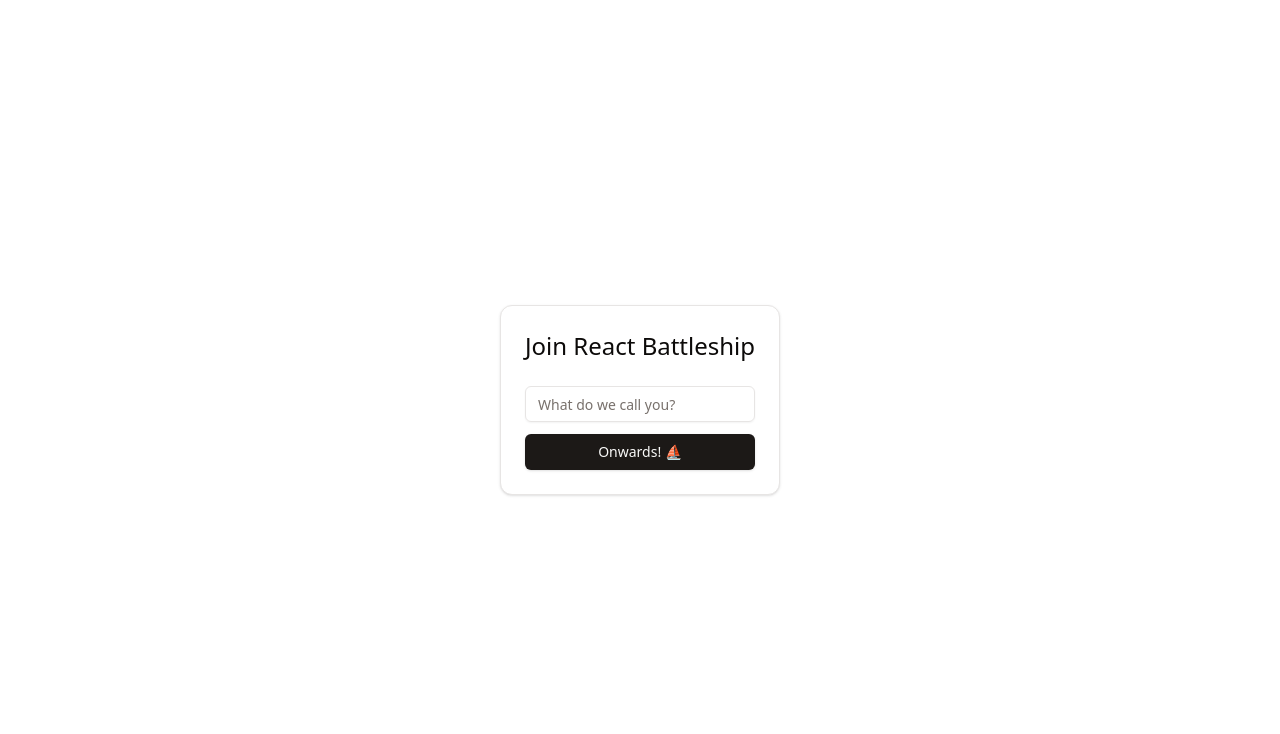
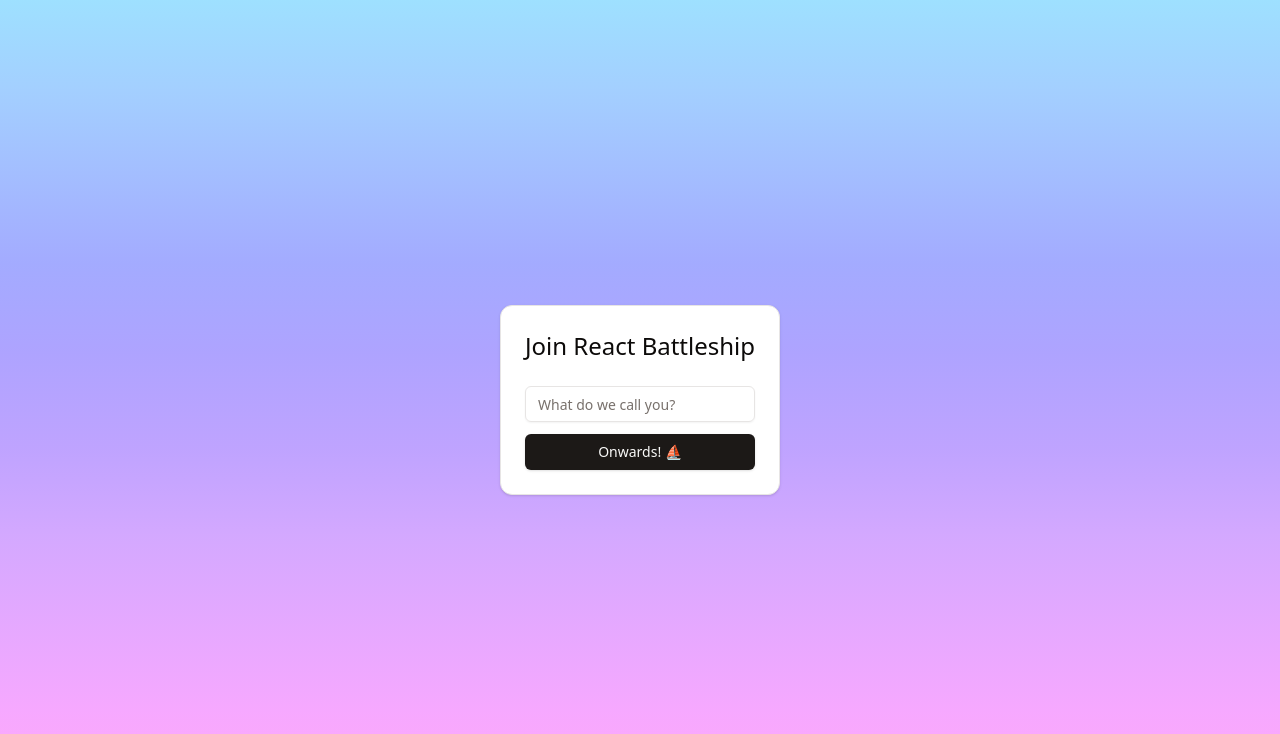
Before and after one commit to mayacoda/react-battleship, a React (Vite) app in the folder client/: page / in a window 1280 px wide. Shown: the top 734 px of the page. Built offline with nearby package versions, Linux system fonts and the light colour scheme; no server answers; what @react-battleship/types would draw is missing.

Commit message:
Improve UI

```diff
--- a/client/src/components/ui/alert-dialog.tsx
+++ b/client/src/components/ui/alert-dialog.tsx
@@ -34,7 +34,7 @@ const AlertDialogContent = React.forwardRef<
     <AlertDialogPrimitive.Content
       ref={ref}
       className={cn(
-        "fixed left-[50%] top-[50%] z-50 grid w-full max-w-lg translate-x-[-50%] translate-y-[-50%] gap-4 border bg-background p-6 shadow-lg duration-200 data-[state=open]:animate-in data-[state=closed]:animate-out data-[state=closed]:fade-out-0 data-[state=open]:fade-in-0 data-[state=closed]:zoom-out-95 data-[state=open]:zoom-in-95 data-[state=closed]:slide-out-to-left-1/2 data-[state=closed]:slide-out-to-top-[48%] data-[state=open]:slide-in-from-left-1/2 data-[state=open]:slide-in-from-top-[48%] sm:rounded-lg",
+        "fixed left-[50%] top-[50%] z-50 grid w-full max-w-sm translate-x-[-50%] translate-y-[-50%] gap-4 border bg-background p-6 shadow-lg duration-200 data-[state=open]:animate-in data-[state=closed]:animate-out data-[state=closed]:fade-out-0 data-[state=open]:fade-in-0 data-[state=closed]:zoom-out-95 data-[state=open]:zoom-in-95 data-[state=closed]:slide-out-to-left-1/2 data-[state=closed]:slide-out-to-top-[48%] data-[state=open]:slide-in-from-left-1/2 data-[state=open]:slide-in-from-top-[48%] sm:rounded-lg",
         className,
       )}
       {...props}
--- a/client/src/pages/Lobby.tsx
+++ b/client/src/pages/Lobby.tsx
@@ -24,6 +24,7 @@ import {
   Vector3,
 } from "three";
 import { WaterPlane } from "@/components/ui/WaterPlane.tsx";
+import { Badge } from "@/components/ui/badge.tsx";
 
 export const ProtectedLobbyPage = withSocketProtection(LobbyPage);
 
@@ -186,7 +187,6 @@ const ControlledPlayer = forwardRef<Group, { player: Player }>(
     return (
       <PlayerObject
         ref={playerMesh}
-        color={"yellow"}
         position={[player.position.x, player.position.y, player.position.z]}
         quaternion={[x, y, z, w]}
       />
@@ -217,11 +217,12 @@ function OtherPlayer({
     <group
       onClick={(e) => {
         e.stopPropagation();
-        setShowChallengeButton((prev) => !prev);
+        if (!player.isPlaying) {
+          setShowChallengeButton((prev) => !prev);
+        }
       }}
     >
       <PlayerObject
-        color={player.isPlaying ? "red" : "green"}
         quaternion={[
           player.rotation.x,
           player.rotation.y,
@@ -238,11 +239,18 @@ function OtherPlayer({
               textAlign: "center",
             }}
           >
-            <p>{player.name}</p>
+            <Badge variant={player.isPlaying ? "secondary" : "default"}>
+              {player.name}
+            </Badge>
             {showChallengeButton && (
               <Button
+                variant="destructive"
                 style={{ pointerEvents: "all" }}
-                onClick={() => onChallenge(player.id)}
+                onClick={() => {
+                  if (!player.isPlaying) {
+                    onChallenge(player.id);
+                  }
+                }}
               >
                 Challenge
               </Button>
@@ -257,7 +265,6 @@ function OtherPlayer({
 const PlayerObject = forwardRef<
   Group,
   {
-    color: string;
     quaternion: [number, number, number, number] | Quaternion;
     position: [number, number, number];
     children?: ReactNode;
--- a/client/src/pages/Login.tsx
+++ b/client/src/pages/Login.tsx
@@ -16,7 +16,25 @@ export function LoginPage({ onLogin }: Props) {
   };
 
   return (
-    <div className="flex justify-center items-center h-screen">
+    <div
+      className="flex justify-center items-center h-screen"
+      style={{
+        backgroundImage: `
+        linear-gradient(
+  0deg,
+  hsl(306deg 100% 83%) 0%,
+  hsl(294deg 100% 83%) 11%,
+  hsl(282deg 100% 83%) 22%,
+  hsl(270deg 100% 83%) 33%,
+  hsl(258deg 100% 82%) 44%,
+  hsl(247deg 100% 82%) 56%,
+  hsl(235deg 100% 82%) 67%,
+  hsl(223deg 100% 82%) 78%,
+  hsl(211deg 100% 82%) 89%,
+  hsl(199deg 100% 81%) 100%
+)`,
+      }}
+    >
       <Card>
         <CardHeader>
           <h1 className="text-2xl">Join React Battleship</h1>
```
